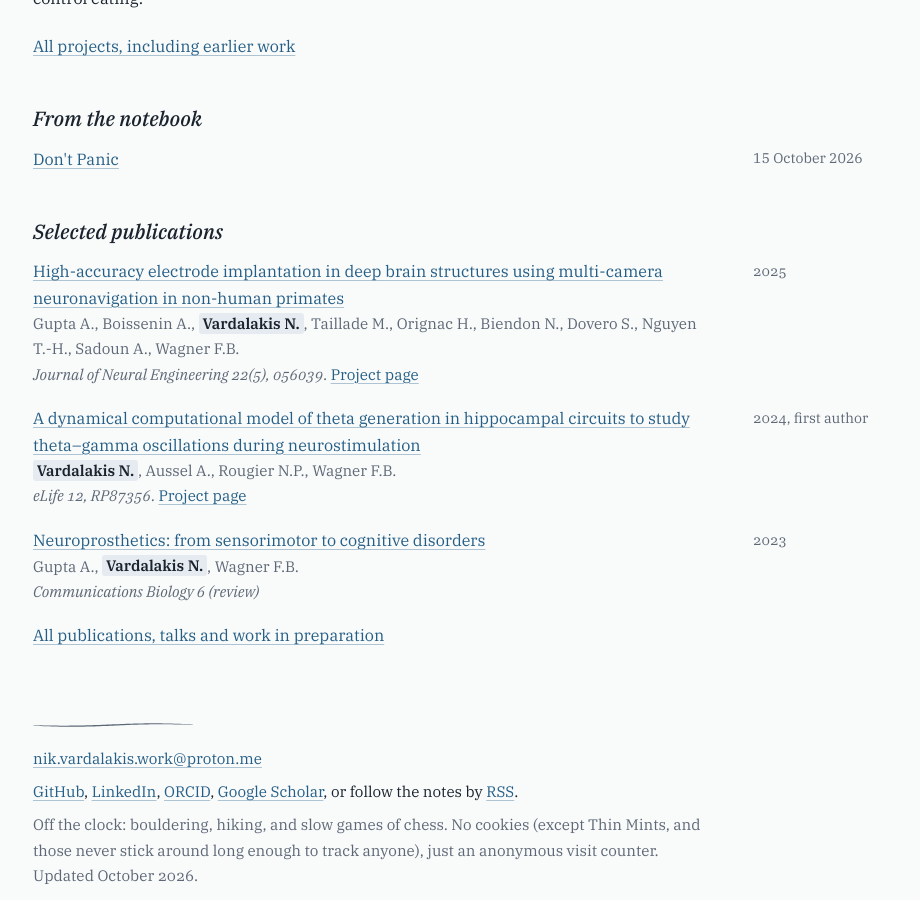
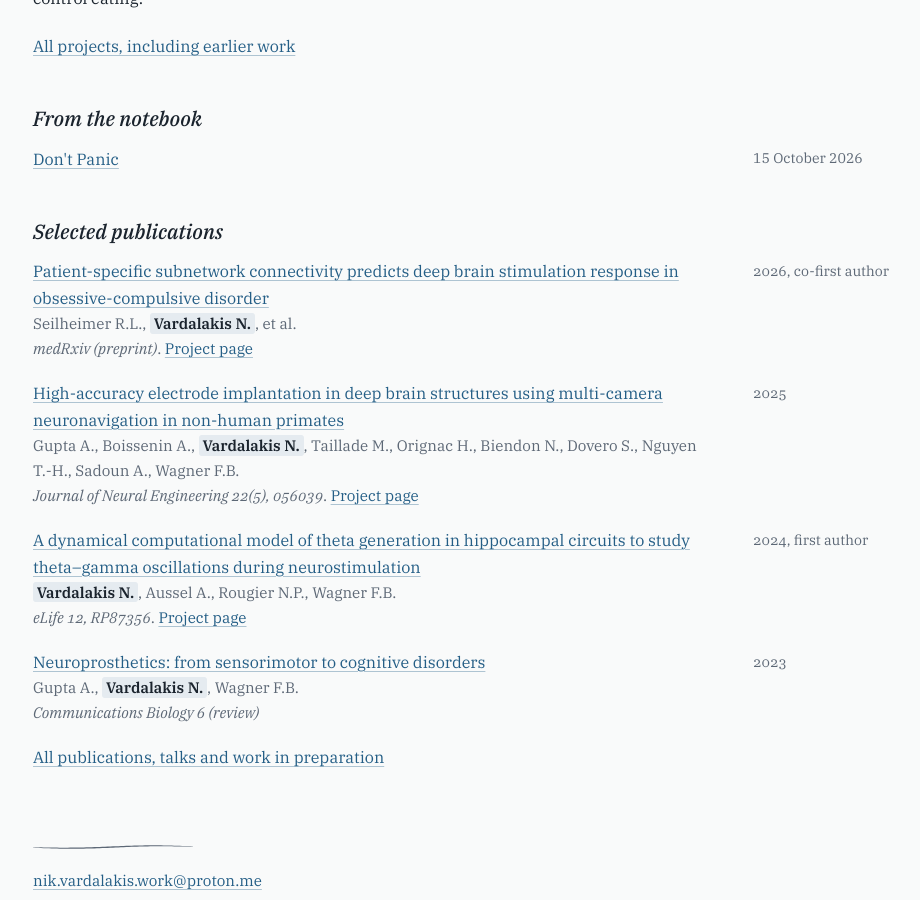
Before and after one commit to NikVard/NikVard.github.io, a Jekyll site: the page built from index.html, in a window 1280 px wide and 900 px high, scrolled down 1065 px. Shown: the whole window, without its empty margins (147-1067 px from the left). Built offline with Jekyll 4.4.1, drawn with Linux system fonts in a browser that asks for light colours.

Commit message:
Home: show the OCD subnetwork medRxiv preprint among selected publications
Co-Authored-By: Claude Opus 5.5 <noreply@anthropic.com>
Claude-Session: https://claude.ai/code/session_011UHyaDA1ZtwPBwEYE9Ss2U

```diff
--- a/_data/publications.yml
+++ b/_data/publications.yml
@@ -41,6 +41,7 @@ in_preparation:
     url: https://doi.org/10.64898/2026.10.19.26365556
     note: Co-first author
     project: /projects/ocd-state-decoding/
+    selected: true
 
   - title: Electrical stimulation of the hippocampus and entorhinal area transiently disrupts associative memory in non-human primates
     authors: Boissenin A., Gupta A., Taillade M., Vardalakis N., Nguyen T.H., Orignac H., Sadoun A., Wagner F.B.
--- a/index.html
+++ b/index.html
@@ -43,6 +43,7 @@ title: Home
 
 <h2>Selected publications</h2>
 <ul class="pubs">
+  {% for p in site.data.publications.in_preparation %}{% if p.selected %}{% include pub.html p=p %}{% endif %}{% endfor %}
   {% for p in site.data.publications.published %}{% if p.selected %}{% include pub.html p=p %}{% endif %}{% endfor %}
 </ul>
 <p><a href="{{ '/publications/' | relative_url }}">All publications, talks and work in preparation</a></p>
```
